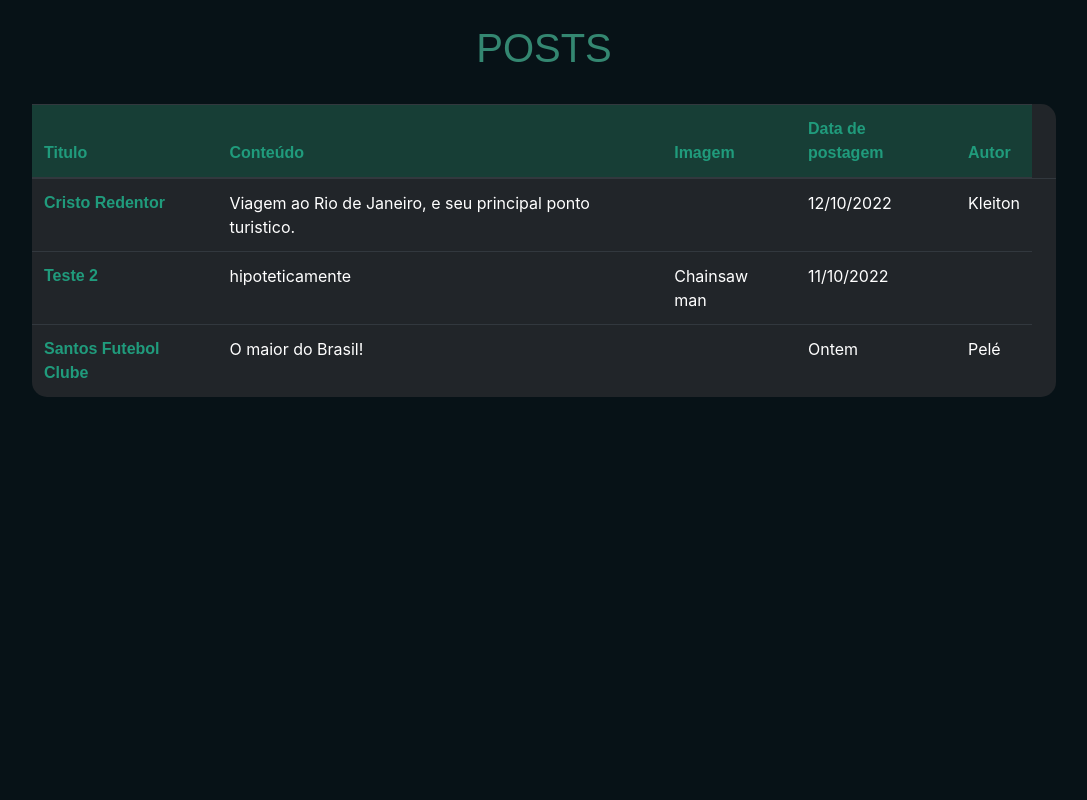
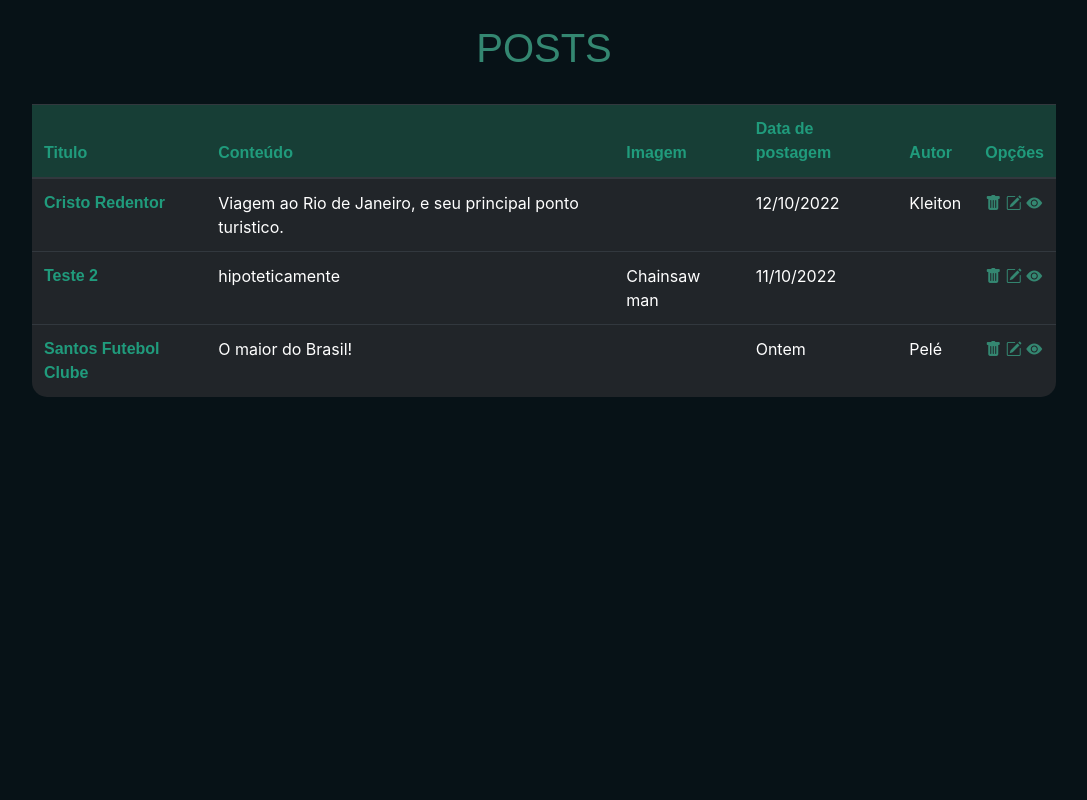
Before and after one commit to KleitonEwerton/kletretenimento, a PHP site: page /app/views/site/listaposts.html in a window 1280 px wide. Shown: the whole page, without its empty margins (96-1183 px from the left). Run offline with PHP 8.4, Linux system fonts and the light colour scheme; some libraries are stand-ins or nearby versions; some web fonts are replaced.

Commit message:
finaliza detalhes da estilização

```diff
--- a/app/views/site/listaposts.html
+++ b/app/views/site/listaposts.html
@@ -6,7 +6,7 @@
     <meta name="viewport" content="width=device-width, initial-scale=1.0">
     <link href="../../../public/css/listaposts.css" rel="stylesheet">
     <link rel="stylesheet" href="https://cdn.jsdelivr.net/npm/bootstrap@4.1.3/dist/css/bootstrap.min.css" integrity="sha384-MCw98/SFnGE8fJT3GXwEOngsV7Zt27NXFoaoApmYm81iuXoPkFOJwJ8ERdknLPMO" crossorigin="anonymous">
-    <script src="https://kit.fontawesome.com/39cebfa79c.js" crossorigin="anonymous"></script>
+    <link rel="stylesheet" href="https://cdn.jsdelivr.net/npm/bootstrap-icons@1.9.1/font/bootstrap-icons.css">
     <title>Document</title>
 </head>
 <body class="body">
@@ -21,16 +21,21 @@
                   <th scope="col">Imagem</th>
                   <th scope="col">Data de postagem</th>
                   <th scope="col">Autor</th>
+                  <th scope="col">Opções</th>
                 </tr>
               </thead>
               <tbody>
                 <tr>
                   <th scope="row">Cristo Redentor</th>
-                  <td>Viagem ao Rio de Janeiro, e seu principal ponto turistico.</td>
-                  <td></td>
+                  <td><a>Viagem ao Rio de Janeiro, e seu principal ponto turistico.</a></td>
+                  <td><a></a></td>
                   <td>12/10/2022</td>
-                  <td>Kleiton</td>
-                  <td class="icons"></td>
+                  <td><a>Kleiton</a</td>
+                  <td class="icons">
+                    <a href="#"><i class="bi bi-trash-fill"></i></a>
+                    <a href="#"><i class="bi bi-pencil-square"></i></a>
+                    <a href="#"><i class="bi bi-eye-fill"></i></a>
+                  </td>
                 </tr>
                 <tr>
                   <th scope="row">Teste 2</th>
@@ -38,6 +43,11 @@
                   <td>Chainsaw man</td>
                   <td>11/10/2022</td>
                   <td></td>
+                  <td class="icons">
+                    <a href="#"><i class="bi bi-trash-fill"></i></a>
+                    <a href="#"><i class="bi bi-pencil-square"></i></a>
+                    <a href="#"><i class="bi bi-eye-fill"></i></a>
+                  </td>
                 </tr>
                 <tr>
                   <th scope="row">Santos Futebol Clube</th>
@@ -45,6 +55,11 @@
                   <td></td>
                   <td>Ontem</td>
                   <td>Pelé</td>
+                  <td class="icons">
+                    <a href="#"><i class="bi bi-trash-fill"></i></a>
+                    <a href="#"><i class="bi bi-pencil-square"></i></a>
+                    <a href="#"><i class="bi bi-eye-fill"></i></a>
+                  </td>
                  </tr>
              </tbody>
          </table>
--- a/public/css/listaposts.css
+++ b/public/css/listaposts.css
@@ -1,11 +1,14 @@
 @import url('https://fonts.googlespis.com/css?family=Montserrat:500');
+
+*{
+    margin: 0;
+    padding: 0;
+}
 
 .body{
     background-color: #071217;
     box-sizing: border-box;
     height: 100vh;
-    margin: 0;
-    padding: 0;
 }
 
 .table-container{
@@ -31,6 +34,15 @@
     cursor: pointer;
 }
 
+.tabela i{
+    color: #348771;
+}
+
+.tabela i:hover{
+    color: #266354;
+    transition: all 0.5s ease 0s;
+}
+
 .lista-posts{
     display: flex;
     height: 80%;
```
